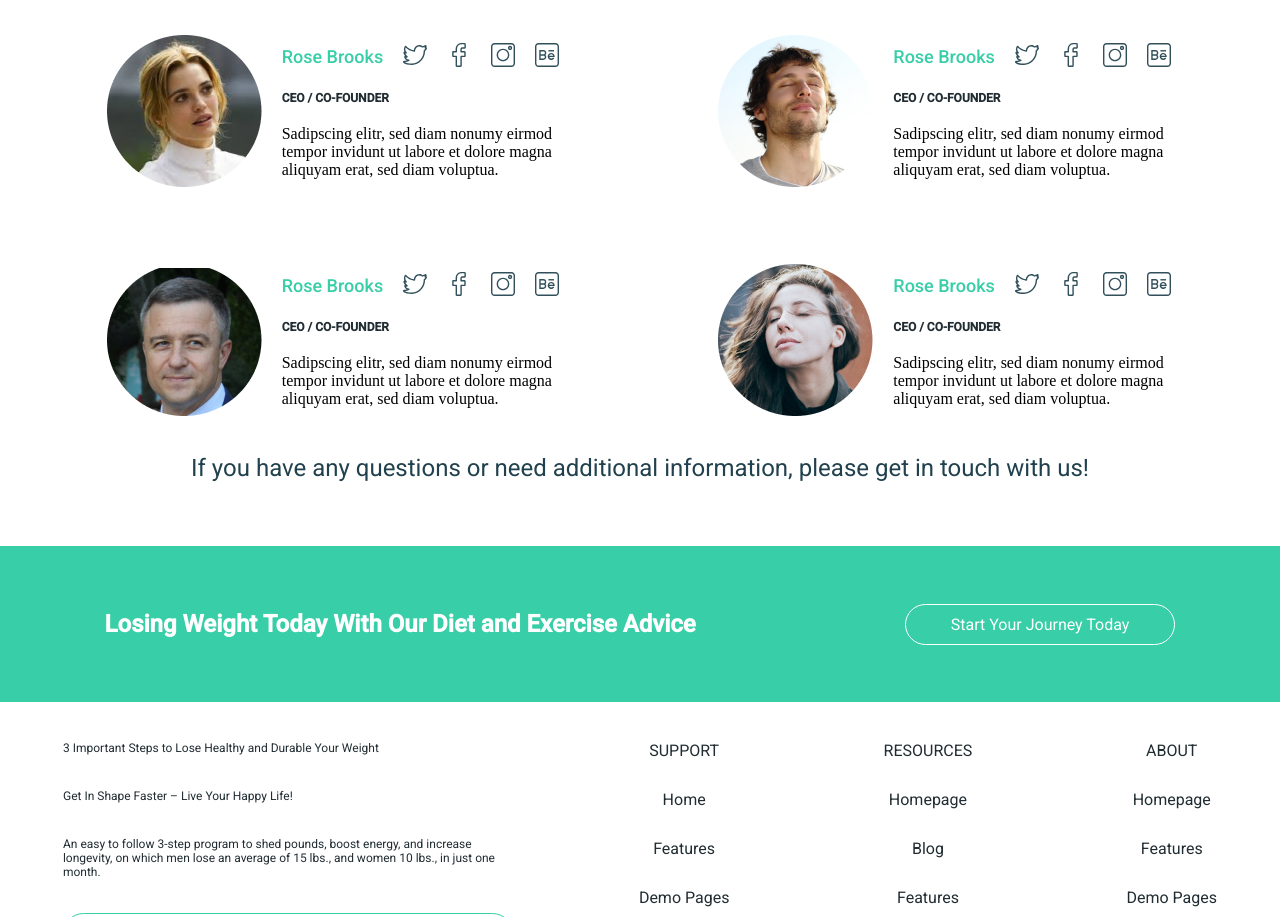
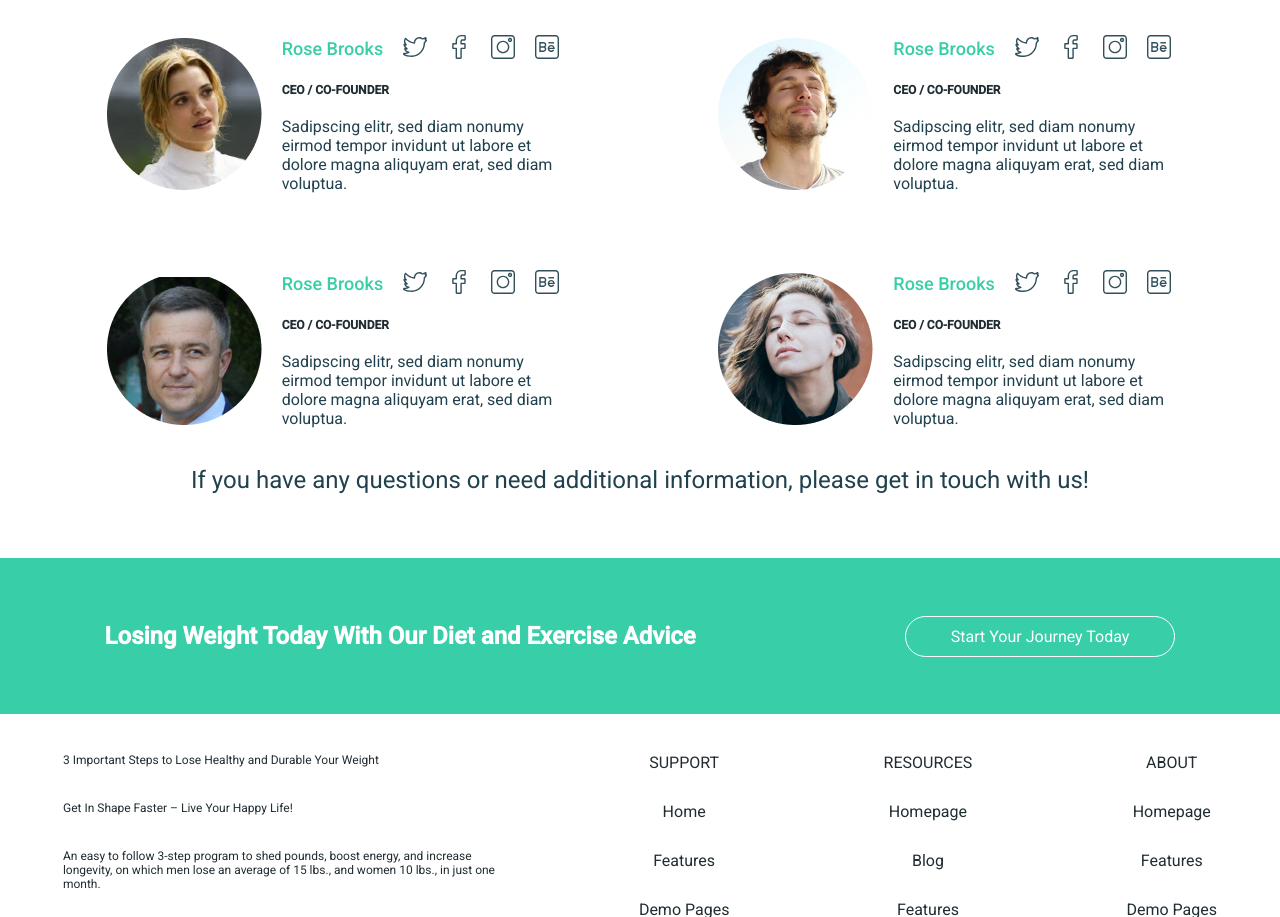
Before and after one commit to YR95/CLONEDhw12_fitness, a plain HTML site: page index.html in a window 1280 px wide. Shown: the part 4861-5778 px from the top of the page. Drawn offline with Linux system fonts and the light colour scheme.

Commit message:
Make update in font

```diff
--- a/style/style.scss
+++ b/style/style.scss
@@ -313,6 +313,8 @@ $font-family-Robota: 'Roboto';
 
   &__text {
     width: 280px;
+    @include font_settings($font-family-Robota, 16px, 400);
+    color: $grey-color2;
 
   }
 }
```
Also changed, not shown: style/style.css, 1 other file.
